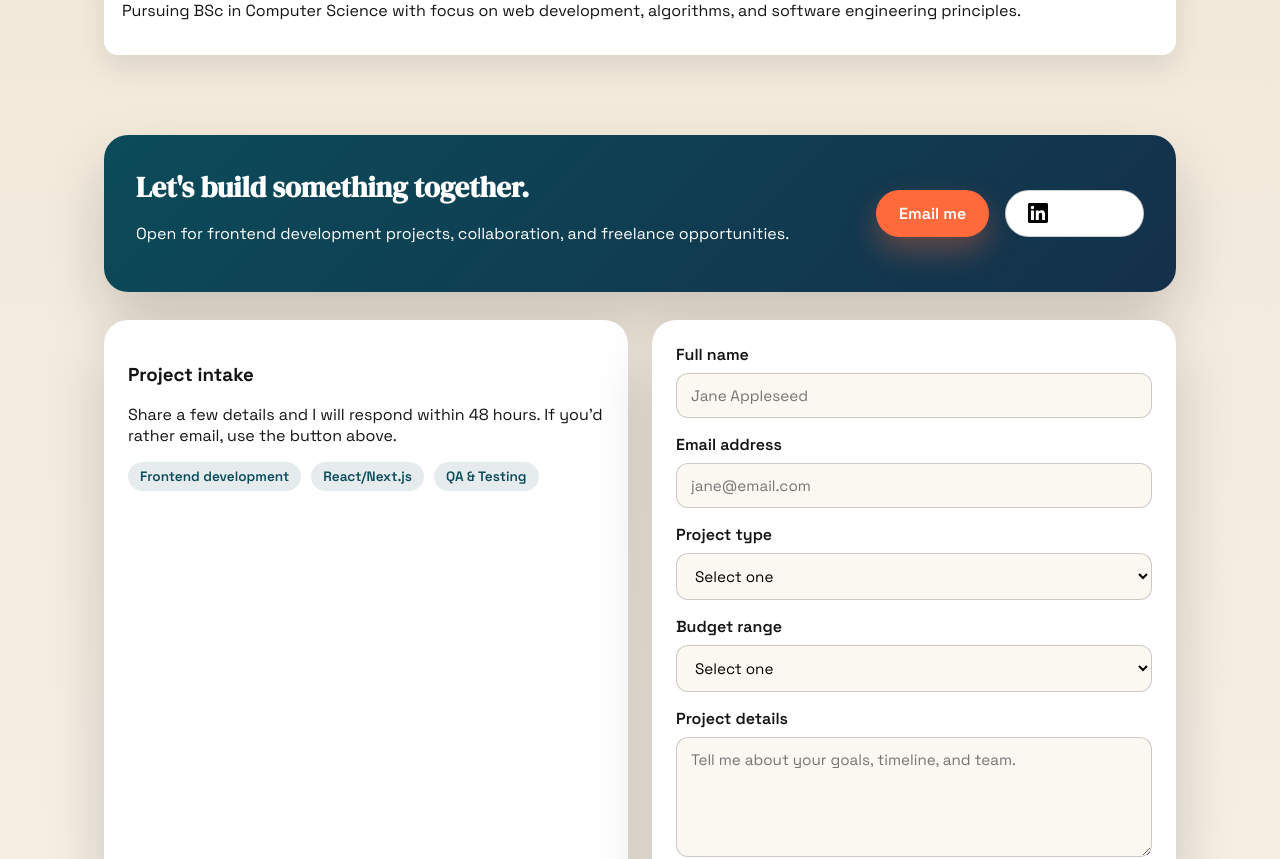
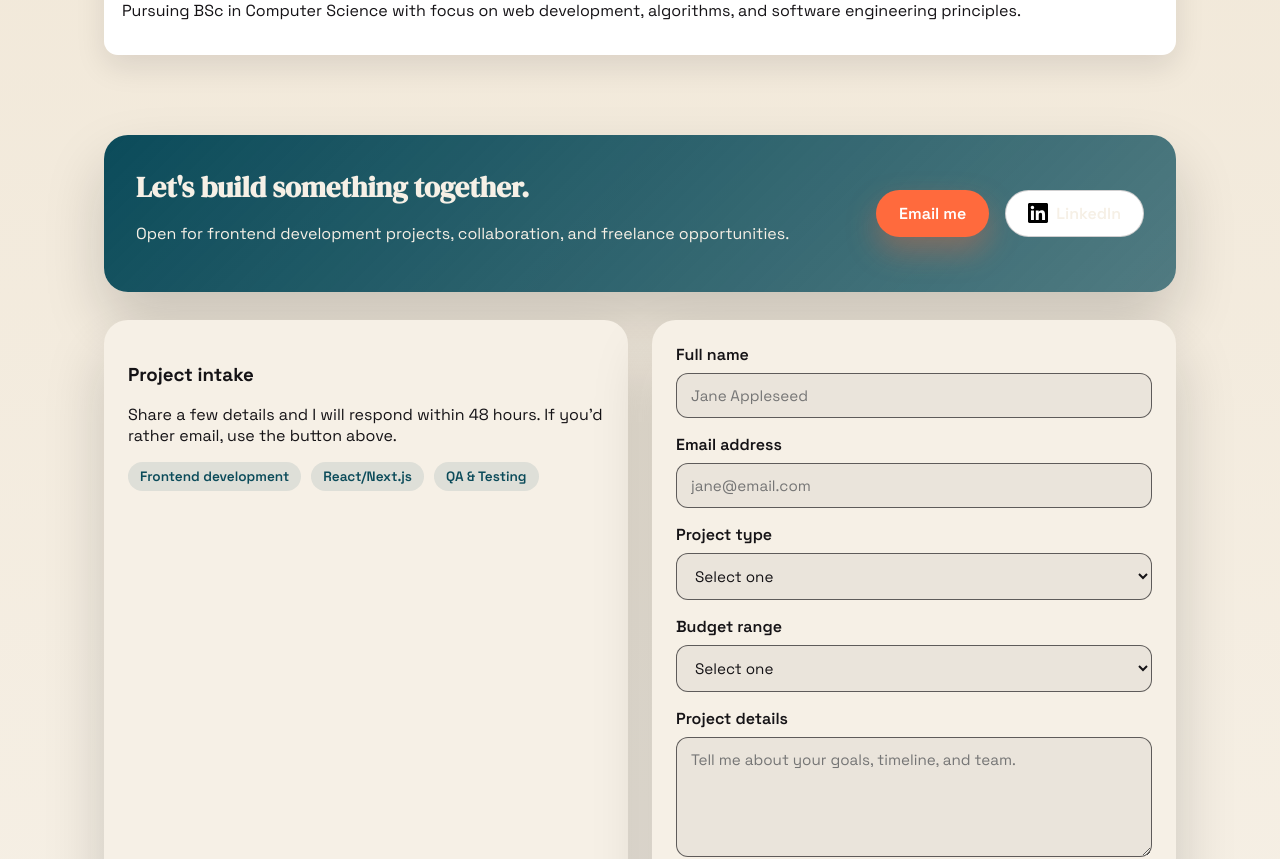
Before and after one commit to Bluuefanatic/my-portfolio, a React (Vite) app in the folder frontend/: page / in a window 1280 px wide. Shown: the part 3400-4259 px from the top of the page. Built offline with nearby package versions, Linux system fonts and the light colour scheme.

Commit message:
feat: enhance styling for dark mode; add transitions and update background gradients for improved UX

```diff
--- a/frontend/src/components/App.module.css
+++ b/frontend/src/components/App.module.css
@@ -11,4 +11,10 @@
     mix-blend-mode: multiply;
     opacity: 0.4;
     z-index: 1;
+    transition: mix-blend-mode 0.3s ease, opacity 0.3s ease;
 }
+
+[data-theme="dark"] .grain {
+    mix-blend-mode: screen;
+    opacity: 0.15;
+}
--- a/frontend/src/components/Contact.module.css
+++ b/frontend/src/components/Contact.module.css
@@ -1,6 +1,6 @@
 .ctaBand {
-  background: linear-gradient(135deg, #0b4b5a, #14304a);
-  color: white;
+  background: linear-gradient(135deg, var(--ocean), rgba(11, 75, 90, 0.7));
+  color: var(--paper);
   border-radius: var(--radius-lg);
   padding: 32px;
   display: flex;
@@ -9,6 +9,7 @@
   align-items: center;
   justify-content: space-between;
   box-shadow: var(--shadow-lg);
+  transition: background 0.3s ease, color 0.3s ease;
 }
 
 .ctaBand h3 {
@@ -30,10 +31,11 @@
 }
 
 .contactCard {
-  background: white;
+  background: var(--paper);
   border-radius: var(--radius-lg);
   padding: 24px;
   box-shadow: var(--shadow-lg);
+  transition: background 0.3s ease;
 }
 
 .contactForm {
@@ -55,10 +57,18 @@
 .textarea {
   padding: 12px 14px;
   border-radius: var(--radius-sm);
-  border: 1px solid rgba(21, 19, 22, 0.2);
+  border: 1px solid var(--muted);
   font-family: inherit;
   font-size: 0.95rem;
-  background: #fbf8f2;
+  background: rgba(21, 19, 22, 0.05);
+  color: var(--ink);
+  transition: background 0.3s ease, border-color 0.3s ease, color 0.3s ease;
+}
+
+[data-theme="dark"] .input,
+[data-theme="dark"] .select,
+[data-theme="dark"] .textarea {
+  background: rgba(246, 240, 230, 0.08);
 }
 
 .textarea {
@@ -69,21 +79,23 @@
 .fieldInvalid .input,
 .fieldInvalid .select,
 .fieldInvalid .textarea {
-  border-color: #c23b2f;
-  box-shadow: 0 0 0 2px rgba(194, 59, 47, 0.15);
-  background: #fff5f4;
+  border-color: #e74c3c;
+  box-shadow: 0 0 0 2px rgba(231, 76, 60, 0.15);
+  background: rgba(231, 76, 60, 0.1);
 }
 
 .errorMsg {
-  color: #c23b2f;
+  color: #e74c3c;
   font-size: 0.8rem;
   display: block;
+  transition: color 0.3s ease;
 }
 
 .formSuccess {
-  background: rgba(11, 75, 90, 0.12);
+  background: rgba(11, 75, 90, 0.15);
   color: var(--ocean);
   padding: 12px 16px;
   border-radius: var(--radius-sm);
   display: block;
+  transition: background 0.3s ease, color 0.3s ease;
 }
--- a/frontend/src/styles/base.css
+++ b/frontend/src/styles/base.css
@@ -6,11 +6,21 @@ body {
   margin: 0;
   font-family: "Space Grotesk", sans-serif;
   color: var(--ink);
-  background: radial-gradient(circle at top left, rgba(255, 215, 160, 0.6), transparent 55%),
+  background-color: var(--paper);
+  background-image:
+    radial-gradient(circle at top left, rgba(255, 215, 160, 0.6), transparent 55%),
     radial-gradient(circle at 80% 10%, rgba(135, 199, 224, 0.45), transparent 55%),
     linear-gradient(180deg, #fef9f1 0%, #f0e6d5 65%, #f6f0e6 100%);
   min-height: 100vh;
   overflow-x: hidden;
+  transition: background-color 0.3s ease, color 0.3s ease;
+}
+
+[data-theme="dark"] body {
+  background-image:
+    radial-gradient(circle at top left, rgba(51, 20, 10, 0.4), transparent 55%),
+    radial-gradient(circle at 80% 10%, rgba(15, 40, 50, 0.3), transparent 55%),
+    linear-gradient(180deg, #1a1620 0%, #0f0d14 65%, #0d0b10 100%);
 }
 
 a {
```
